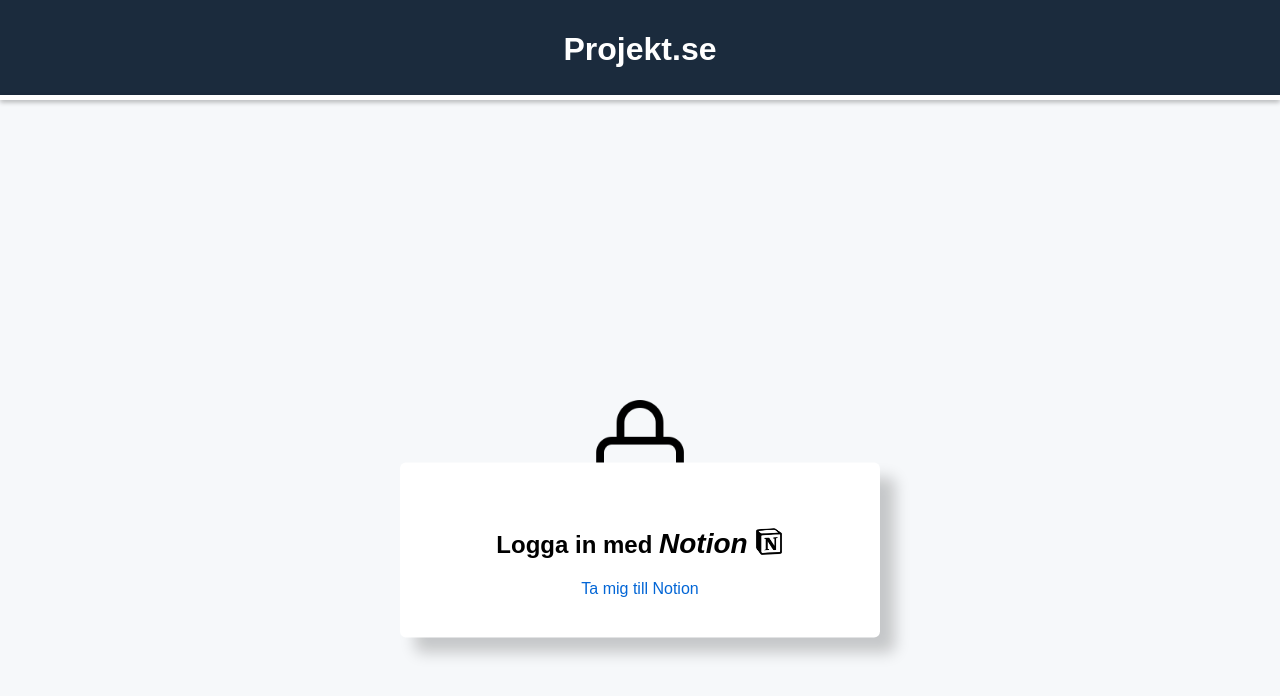
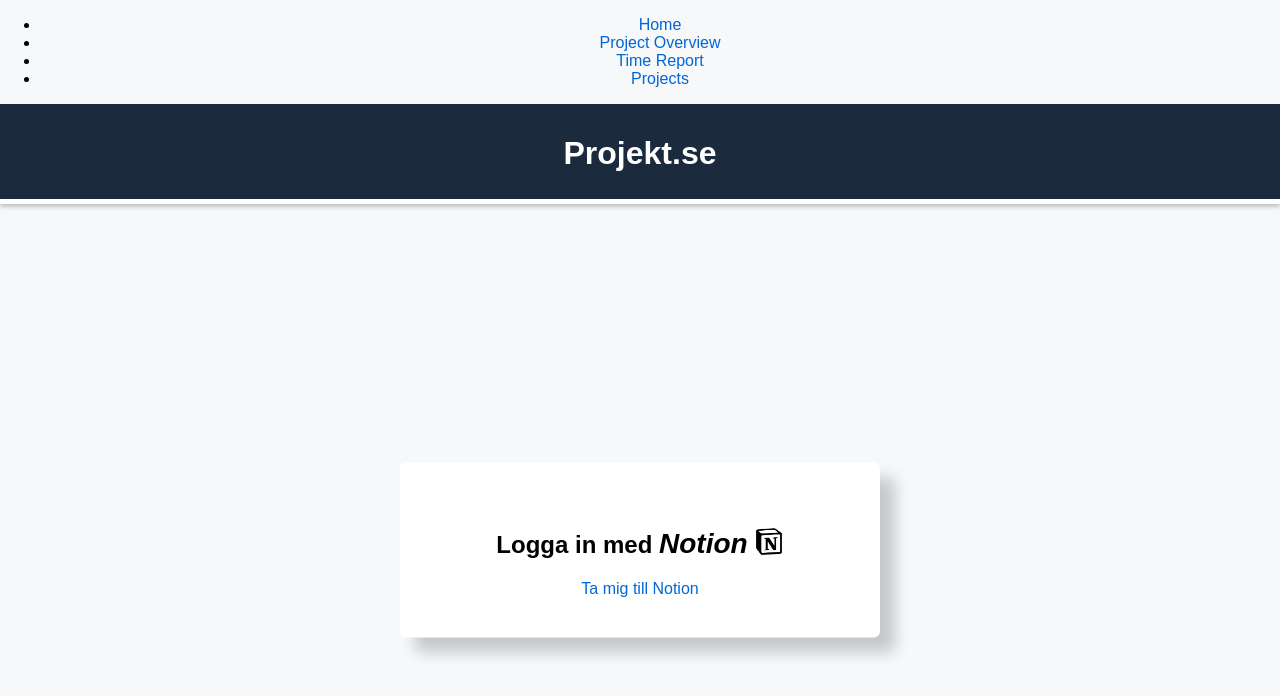
Before and after one commit to jonnaagus/ScriptSquad-, a React (Create React App) app: page / in a window 1280 px wide. Shown: the top 696 px of the page. Built offline with nearby package versions, Linux system fonts and the light colour scheme.

Commit message:
Navbar
Grunden till navigeringsmenyn

```diff
--- a/src/App.js
+++ b/src/App.js
@@ -1,12 +1,15 @@
 import React from 'react';
 import './App.css';
-import Login from './pages/login.js'; // Importera inloggningssidan
-import OverviewTable from './pages/overview'; // Importera översiktstabellen
+import Login from './pages/login.js';
+import OverviewTable from './pages/overview';
 import Timereport from './pages/Timereport.js';
+import NavigationMenu from './components/Navbar.js';
 import { Route, Routes } from "react-router-dom";
+
 function App() {
   return (
     <div className="App">
+      <NavigationMenu />
        <Routes>
         <Route path="/" element={<Login/>} />
         <Route path="/overview" element={<OverviewTable/>} />
--- /dev/null
+++ b/src/components/Navbar.js
@@ -0,0 +1,20 @@
+import React from 'react';
+import { Link } from 'react-router-dom';
+
+const NavigationMenu = ({ isLoggedIn, onLogout }) => {
+    return (
+        <nav>
+            <ul>
+                <li><Link to="/login">Home</Link></li>
+                <li><Link to="/overview">Project Overview</Link></li>
+                <li><Link to="/timereport">Time Report</Link></li>
+                <li><Link to="/projects">Projects</Link></li>
+            </ul>
+                {isLoggedIn && (
+                    <button onClick={onLogout}>Log out</button>
+                )}
+        </nav>
+    )
+}
+
+export default NavigationMenu;
```
